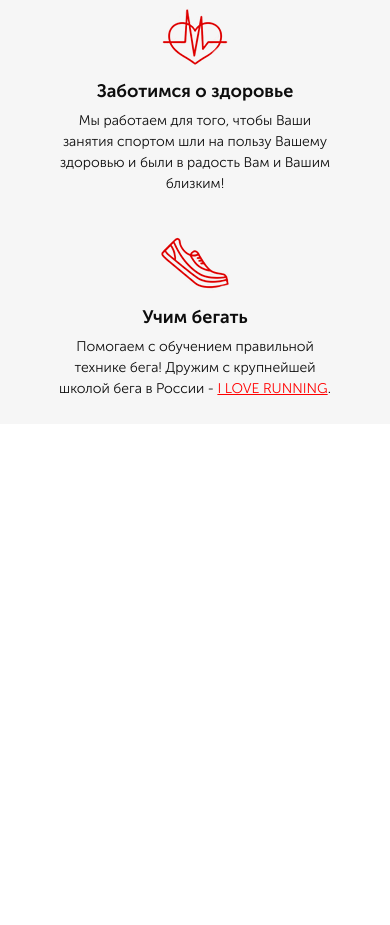
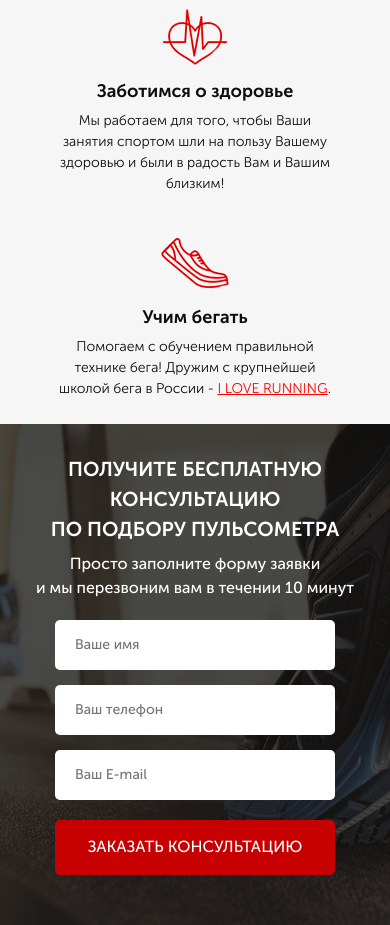
Before and after one commit to evilpython/runSmart, a website: page src/index.html in a window 390 px wide. Shown: the part 1065-1990 px from the top of the page. Before the commit the page ends 1489 px from the top, so only its background shows below. Drawn offline with Linux system fonts and the light colour scheme.

Commit message:
Create consulting section + form + adaptive

```diff
--- a/src/index.html
+++ b/src/index.html
@@ -113,5 +113,41 @@
                 </div>
             </div>
         </section>
+
+        <section class="consultation">
+            <div class="container">
+                <h2 class="title title_left">
+                    Получите бесплатную консультацию<br />
+                    по подбору пульсометра
+                </h2>
+                <div class="consultation__descr">
+                    Просто заполните форму заявки<br />
+                    и мы перезвоним вам в течении 10 минут
+                </div>
+                <form class="feed-form" action="#">
+                    <input
+                        name="name"
+                        required
+                        type="text"
+                        placeholder="Ваше имя"
+                    />
+                    <input
+                        name="phone"
+                        required
+                        type="tel"
+                        placeholder="Ваш телефон"
+                    />
+                    <input
+                        name="email"
+                        required
+                        type="email"
+                        placeholder="Ваш E-mail"
+                    />
+                    <button class="button button_submit">
+                        заказать кОНСУЛЬТАЦИЮ
+                    </button>
+                </form>
+            </div>
+        </section>
     </body>
 </html>
--- a/src/scss/base/_media.scss
+++ b/src/scss/base/_media.scss
@@ -1,6 +1,12 @@
 @media (max-width: 1200px) {
     .promo {
         padding: 20px 15px 20px 15px;
+    }
+}
+
+@media (max-width: 991px) {
+    .consultation {
+        padding: 30px 15px 30px 15px;
     }
 }
 
@@ -39,6 +45,17 @@
             &_descr {
                 margin-top: 5px;
             }
+        }
+    }
+
+    .consultation {
+        text-align: center;
+        .title {
+            font-size: 30px;
+            text-align: center;
+        }
+        .feed-form {
+            margin: 20px auto 20px auto;
         }
     }
 }
@@ -88,12 +105,28 @@
             font-size: 25px;
         }
     }
+
+    .consultation {
+        min-height: 350px;
+    }
 }
 
 @media (max-width: 420px) {
     .header {
         &__logo {
             width: 210px;
+        }
+    }
+
+    .consultation {
+        .title {
+            font-size: 20px;
+        }
+        &__descr {
+            font-size: 16px;
+        }
+        .feed-form {
+            width: 280px;
         }
     }
 }
--- a/src/scss/blocks/_buttons.scss
+++ b/src/scss/blocks/_buttons.scss
@@ -16,4 +16,9 @@
         font-size: 16px;
         font-weight: 500;
     }
+    &_submit {
+        width: 100%;
+        height: 55px;
+        font-size: 16px;
+    }
 }
--- /dev/null
+++ b/src/scss/blocks/_consultation.scss
@@ -0,0 +1,10 @@
+.consultation {
+    min-height: 680px;
+    padding: 100px 0 92px 0;
+    background: url('../img/consultation.jpg') center (center/cover) no-repeat;
+    &__descr {
+        font-weight: 500;
+        font-size: 20px;
+        color: #fff;
+    }
+}
--- /dev/null
+++ b/src/scss/blocks/_forms.scss
@@ -0,0 +1,21 @@
+.feed-form {
+    margin-top: 36px;
+    display: flex;
+    flex-direction: column;
+    width: 300px;
+    input {
+        height: 50px;
+        border: none;
+        border-radius: 5px;
+        background-color: #fff;
+        margin-bottom: 15px;
+        padding: 0 20px;
+        font-size: 14px;
+        font-weight: 400;
+        line-height: 66px;
+        color: #4b4b4b;
+        &:nth-child(3) {
+            margin-bottom: 20px;
+        }
+    }
+}
--- a/src/scss/blocks/_promo.scss
+++ b/src/scss/blocks/_promo.scss
@@ -1,7 +1,7 @@
 .promo {
     min-height: 650px;
     padding: 21px 0 93px 0;
-    background: url('../../img/main.jpg') center (center/cover) no-repeat;
+    background: url('../img/main.jpg') center (center/cover) no-repeat;
     &__wrapper {
         display: flex;
         flex-direction: column;
--- /dev/null
+++ b/src/scss/blocks/_titles.scss
@@ -0,0 +1,12 @@
+.title {
+    color: #0d0d0d;
+    font-size: 30px;
+    font-weight: 700;
+    text-align: center;
+    text-transform: uppercase;
+    &_left {
+        font-size: 36px;
+        text-align: left;
+        color: #fff;
+    }
+}
--- a/src/scss/main.scss
+++ b/src/scss/main.scss
@@ -1,8 +1,11 @@
 @import 'base/variables';
 @import 'blocks/buttons';
+@import 'blocks/titles';
+@import 'blocks/forms';
 @import 'blocks/header';
 @import 'blocks/promo';
 @import 'blocks/advantages';
+@import 'blocks/consultation';
 @import 'base/media';
 
 * {
```
Also changed, not shown: src/css/main.min.css.
